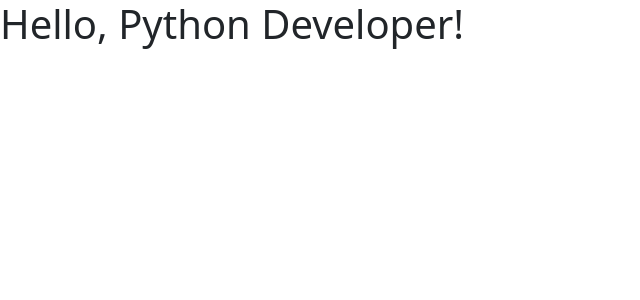
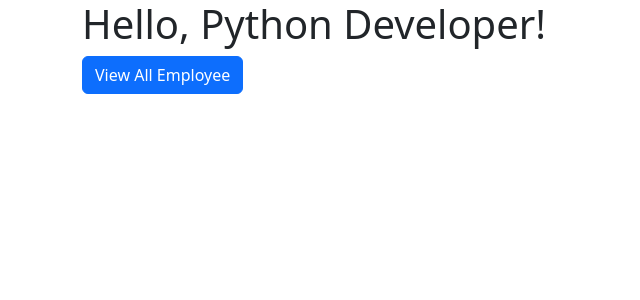
Before and after one commit to devsharifmahmud/DjangoCrudOperation, a Django app: page / in a window 1280 px wide. Shown: the top 300 px of the page, without its empty margins (0-640 px from the left). Run offline with Django 5.2, Linux system fonts and the light colour scheme.

Commit message:
Add CRUD Operation

```diff
--- a/office_emp_proj/emp_app/templates/index.html
+++ b/office_emp_proj/emp_app/templates/index.html
@@ -1,13 +1,20 @@
 <!doctype html>
 <html lang="en">
-  <head>
+<head>
     <meta charset="utf-8">
     <meta name="viewport" content="width=device-width, initial-scale=1">
     <title>Office Employee Management System</title>
-    <link href="https://cdn.jsdelivr.net/npm/bootstrap@5.3.8/dist/css/bootstrap.min.css" rel="stylesheet" integrity="sha384-sRIl4kxILFvY47J16cr9ZwB07vP4J8+LH7qKQnuqkuIAvNWLzeN8tE5YBujZqJLB" crossorigin="anonymous">
-  </head>
-  <body>
+    <link href="https://cdn.jsdelivr.net/npm/bootstrap@5.3.8/dist/css/bootstrap.min.css" rel="stylesheet"
+          integrity="sha384-sRIl4kxILFvY47J16cr9ZwB07vP4J8+LH7qKQnuqkuIAvNWLzeN8tE5YBujZqJLB" crossorigin="anonymous">
+</head>
+<body>
+<div class="container">
     <h1>Hello, Python Developer!</h1>
-    <script src="https://cdn.jsdelivr.net/npm/bootstrap@5.3.8/dist/js/bootstrap.bundle.min.js" integrity="sha384-FKyoEForCGlyvwx9Hj09JcYn3nv7wiPVlz7YYwJrWVcXK/BmnVDxM+D2scQbITxI" crossorigin="anonymous"></script>
-  </body>
+    <a class="btn btn-primary" href="/" role="button">View All Employee</a>
+</div>
+
+<script src="https://cdn.jsdelivr.net/npm/bootstrap@5.3.8/dist/js/bootstrap.bundle.min.js"
+        integrity="sha384-FKyoEForCGlyvwx9Hj09JcYn3nv7wiPVlz7YYwJrWVcXK/BmnVDxM+D2scQbITxI"
+        crossorigin="anonymous"></script>
+</body>
 </html>
```
